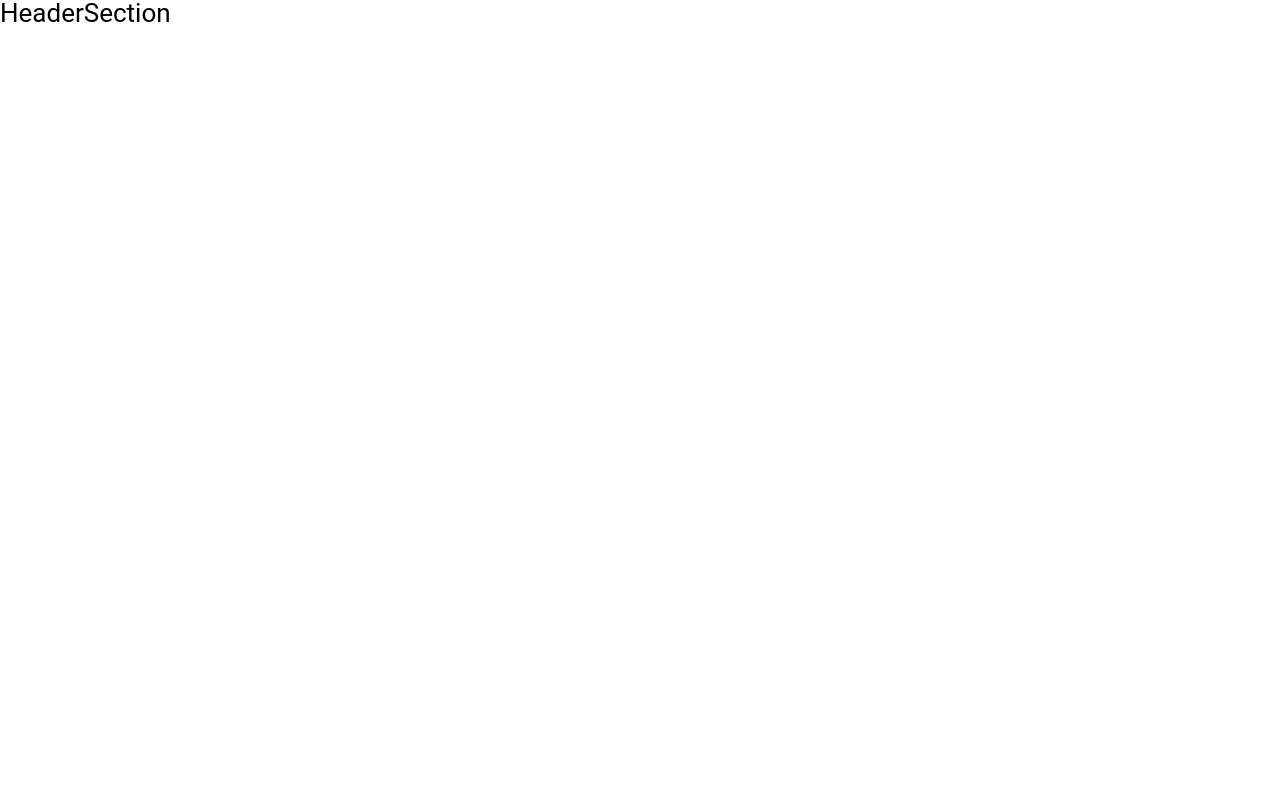
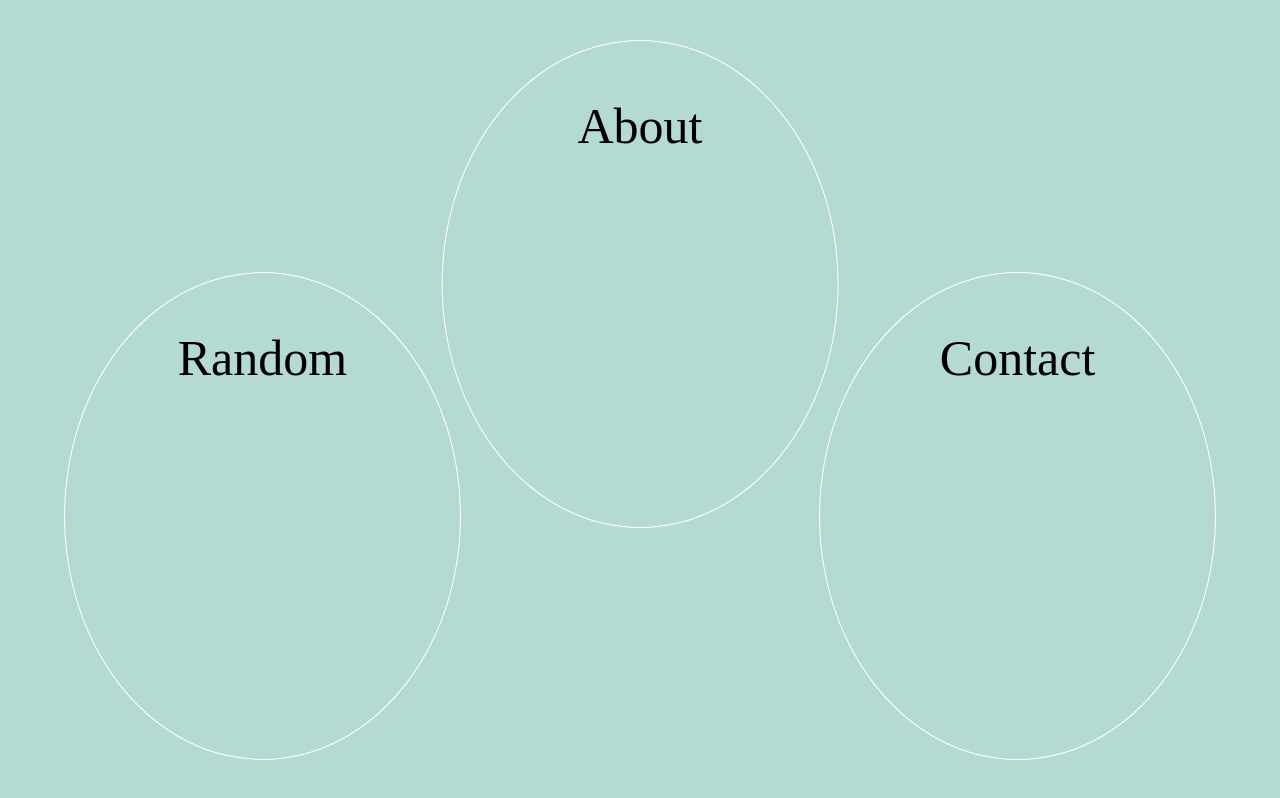
Before and after one commit to Jiseok-Hong/midProject, a React app: page / in a window 1280 px wide. Built offline with nearby package versions, Linux system fonts and the light colour scheme; a web font is replaced by a local one.

Commit message:
Header fix

```diff
--- a/public/index.html
+++ b/public/index.html
@@ -2,7 +2,7 @@
 <html lang="en">
   <head>
     <meta charset="utf-8" />
-    <link rel="icon" href="%PUBLIC_URL%/favicon.ico" />
+    <link rel="icon" href="/a.png" />
     <meta name="viewport" content="width=device-width, initial-scale=1" />
     <meta name="theme-color" content="#000000" />
     <meta
--- a/src/Components/App.js
+++ b/src/Components/App.js
@@ -8,7 +8,7 @@ export default class extends React.Component{
   }
   componentDidMount(){
     const {loading} = this.state;
-    setTimeout(() => {this.setState({loading: false})}, 2500);
+    setTimeout(() => {this.setState({loading: false})}, 4000); //4000 is default
   }
   render(){
     const {loading} = this.state;
--- a/src/Components/Container.js
+++ b/src/Components/Container.js
@@ -2,7 +2,25 @@ import React from "react";
 import Header from "./Header";
 import Section from "./Section";
 import Loader from "./Loader";
+import About from "Route/About";
+import Random from "Route/Random";
+import Contact from "Route/Contact";
 
-const Container = ({loading}) => loading ? <Loader/> : (<><Header/><Section/></>);
+import { BrowserRouter as Router, Route, Redirect, Switch } from "react-router-dom";
+
+const Container = ({loading}) => loading ? <Loader/> :
+(
+    <Router>
+        <>
+            <Switch>
+                <Route path="/" exact component={Header} />
+                <Route path="/aboutme" component={About} />
+                <Route path="/random" component={Random} />
+                <Route path="/contact" component={Contact} />
+                <Redirect from="*" to="/"></Redirect>
+            </Switch>
+        </>
+    </Router>
+);
 
 export default Container;
--- a/src/Components/Header.js
+++ b/src/Components/Header.js
@@ -1,4 +1,144 @@
 import React from "react";
-import { withRouter } from "react-router-dom";
+import { Link } from "react-router-dom";
+import styled from "styled-components";
 
-export default () => "Header";
+const Container = styled.div`
+    background-color: rgba(167,189,180,1);
+    width: 100%;
+    height: 100vh;
+    position: relative;
+    padding: 0;
+    overflow: hidden;
+    @import url('https://fonts.googleapis.com/css2?family=Akaya+Telivigala&display=swap');
+    font-family: 'Akaya Telivigala', cursive;
+    font-size: 50px;
+    animation: backg 3s ease forwards;
+
+    @keyframes backg{
+        0%{
+            background-color: rgba(167,189,180,1);
+        }
+        30%{
+            background-color: rgba(167,189,180,0.4);
+        }
+        50%{
+            background-color: rgba(181,218,211,0.4);
+        }
+        100%{
+            background-color: rgba(181,218,211,1);
+        }
+    }
+`;
+
+const SLink = styled(Link)``;
+
+const Random = styled.div`
+    position:absolute;
+    height: 61%;
+    width: 31%;
+    bottom: 5%;
+    left: 5%;
+    border-radius: 50%;
+    border: 1px solid white;
+    overflow: hidden;
+    text-align:center;
+    padding: 60px;
+    animation: randomUp 1s ease-in-out;
+    @keyframes randomUp{
+        0%{
+            transform: translateY(-150%);
+        }
+        100%{
+            transform: translateY(0%);
+        }
+    }
+    :hover{
+        border: 1px solid #7b86a0;
+    }
+
+    @media screen and (max-width: 800px){
+        left: 2%;
+        height: 300px;
+         width: 300px;
+    }
+`;
+
+const Contact = styled.div`
+    position:absolute;
+    height: 61%;
+    width: 31%;
+    bottom: 5%;
+    right: 5%;
+    border-radius: 50%;
+    border: 1px solid white;
+    overflow: hidden;
+    text-align:center;
+    padding: 60px;
+    animation: ContactUp 1s ease-in-out;
+    @keyframes ContactUp{
+        0%{
+            transform: translateY(-150%);
+        }
+        100%{
+            transform: translateY(0%);
+        }
+    }
+    :hover{
+        border: 1px solid #7b86a0;
+    }
+    @media screen and (max-width: 800px){
+        right:2%;
+        height: 300px;
+        width: 300px;
+    }
+`;
+
+const About = styled.div`
+    position:absolute;
+    height: 61%;
+    width: 31%;
+    transform: translate(-50%, 0%);
+    left: 50%;
+    top: 5%;
+    border-radius: 50%;
+    border: 1px solid white;
+    overflow: hidden;
+    text-align:center;
+    padding: 60px;
+    animation: AboutUp 1s ease-in-out;
+
+    @keyframes AboutUp{
+        0%{
+            transform: translate(-50%, 150%);
+        }
+        100%{
+            transform: translate(-50%, 0%);
+        }
+    }
+    :hover{
+        border: 1px solid #7b86a0;
+    }
+    @media screen and (max-width: 800px){
+
+        height: 300px;
+        width: 300px;
+    }
+
+
+
+`;
+
+const Header = () =>
+<Container>
+    <SLink to="/random">
+        <Random>Random</Random>
+    </SLink>
+    <SLink to="/contact">
+        <Contact>Contact</Contact>
+    </SLink>
+    <SLink to="/aboutme">
+        <About>About</About>
+    </SLink>
+</Container>;
+
+export default Header;
--- a/src/Components/Loader.js
+++ b/src/Components/Loader.js
@@ -4,16 +4,18 @@ import styled from "styled-components";
 import Container from './Container';
 
 const Wrap = styled.div`
-   height: 100vh;
+    position: relative;
+    height: 100vh;
     background-color: #A7BDB4;
-    color: #fff;
     display: flex;
     align-items: center;
-    font-size: 30px;
     justify-content: center;
-    animation: fade 2s forwards;
-    @keyframes fade{
+    animation: appear 3s forwards;
+    z-index: 2;
+    position: relative;
+    @keyframes appear{
         0%{
+
             opacity: 20%;
         }
         90%{
@@ -22,11 +24,31 @@ const Wrap = styled.div`
     }
 `;
 
+const Text = styled.div`
+    animation: fade 1.5s ease-in-out;
+    animation-delay: 2.7s;
+    @keyframes fade{
+        0%{
+
+            transform: scale(1);
+        }
+        50%{
+            transform: scale(1.5);
+        }
+        100%{
+            transform: scale(0);
+        }
+    }
+`;
+
 const Introduce = styled.p`
     @import url('https://fonts.googleapis.com/css2?family=Akaya+Telivigala&display=swap');
     overflow: hidden;
     position: relative;
+    color:  #222;
     margin: auto;
+    font-size: 40px;
+    z-index:20;
     font-family: 'Akaya Telivigala', cursive;
     :before{
         content: '';
@@ -35,7 +57,8 @@ const Introduce = styled.p`
         width:120%;
         height: 110%;
         background: linear-gradient(90deg, transparent 0%, #A7BDB4 5%, #A7BDB4 100%);
-        animation: animate 3s forwards;
+        animation: animate 2s forwards;
+
     }
     @keyframes animate{
         0%{
@@ -45,9 +68,27 @@ const Introduce = styled.p`
             left: 130%;
         }
     }
+    animation: gradient 2.5s forwards;
+    @keyframes gradient{
+        0%{
+            color:  rgba(255,255,255,0.7);
+        }
+        50%{
+            color:  rgba(0,0,0,0.7);
+        }
+        100%{
+            color:  rgba(255,255,255,0.7);
+        }
+    }
+    @media screen and (max-width: 600px){
+        font-size: 25px;
+    }
 `;
 
 export default () =>
 <Wrap>
-    <Introduce>HONG JISEOK</Introduce>
+    <Text>
+        <Introduce>HONG JISEOK</Introduce>
+    </Text>
+
 </Wrap>;
--- /dev/null
+++ b/src/Route/About/AboutPresenter.js
@@ -0,0 +1 @@
+export default () => "About";
--- /dev/null
+++ b/src/Route/About/index.js
@@ -0,0 +1,3 @@
+import AboutPresenter from "./AboutPresenter";
+
+export default AboutPresenter;
--- /dev/null
+++ b/src/Route/Contact/ContactPresenter.js
@@ -0,0 +1 @@
+export default () => "Contact";
--- /dev/null
+++ b/src/Route/Contact/index.js
@@ -0,0 +1,3 @@
+import ContactPresenter from "./ContactPresenter";
+
+export default ContactPresenter;
--- /dev/null
+++ b/src/Route/Random/RandomPresenter.js
@@ -0,0 +1 @@
+export default () => "Random";
--- /dev/null
+++ b/src/Route/Random/index.js
@@ -0,0 +1,3 @@
+import RandomPresenter from "./RandomPresenter";
+
+export default RandomPresenter;
```
